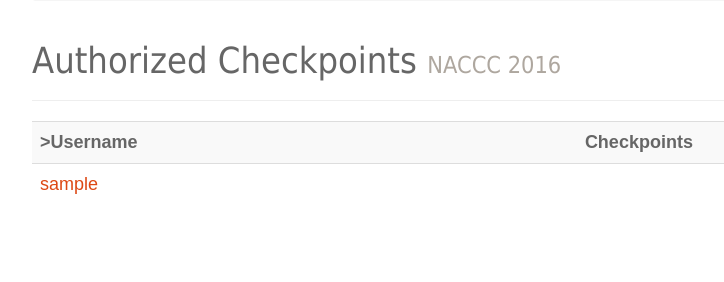
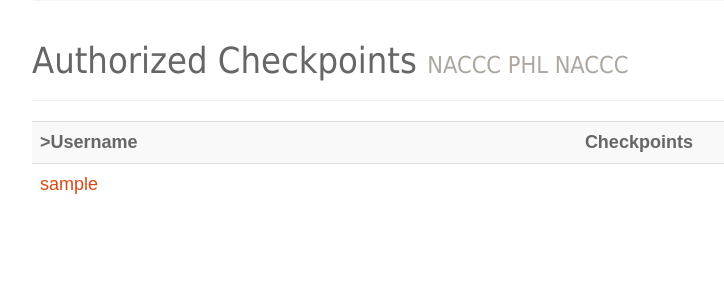
Before and after one commit to matt-savvy/checkpoint, a Django app: page /authorizedcheckpoints/ in a window 1280 px wide. Shown: the part 119-401 px from the top of the page, without its empty margins (38-762 px from the left). Run offline with Django 3.2, Linux system fonts and the light colour scheme; the visitor is signed in with stand-in values (Sample User, id 1); data comes from the database, SQL or seed files in the repository; data that the repository does not hold is empty; parts of the project's set-up code (start-up, migrations or seed data) failed here and were passed over; some libraries are stand-ins or nearby versions; some web fonts are replaced.

Commit message:
clean up templates

```diff
--- a/authorizedcheckpoints/templates/list_authorized_checkpoints.html
+++ b/authorizedcheckpoints/templates/list_authorized_checkpoints.html
@@ -1,11 +1,11 @@
 {% extends 'base.html' %}
 {% block container %}
 <ol class="breadcrumb">
-  <li><a href="/">NACCC 2016</a></li>
+  <li><a href="/">PHL NACCC</a></li>
   <li class="active">Authorized Checkpoints</li>
 </ol>
 <div class="page-header">
-  <h1>Authorized Checkpoints <small>NACCC 2016</small></h1>
+  <h1>Authorized Checkpoints <small>NACCC PHL NACCC</small></h1>
 </div>
 
 <div class="table-responsive">
--- a/authorizedcheckpoints/templates/update_authorized_checkpoints.html
+++ b/authorizedcheckpoints/templates/update_authorized_checkpoints.html
@@ -2,14 +2,14 @@
 {% load widget_tweaks %}
 {% block container %}
 <ol class="breadcrumb">
-  <li><a href="/">NACCC 2016</a></li>
+  <li><a href="/">NACCC PHL NACCC</a></li>
   <li><a href="/jobs/">Jobs</a></li>
   <li><a href="/jobs/race/{{object.race.id}}/">{{object.race}} Jobs</a></li>
   <li><a href="/jobs/details/{{object.id}}/">{{object}}</a></li>
   <li class="active">Update {{object}}</li>
 </ol>
 <div class="page-header">
-  <h1>Update Authorized Checkpoints <small>NACCC 2016</small></h1>
+  <h1>Update Authorized Checkpoints <small>NACCC PHL NACCC</small></h1>
 </div>
 
 <form action="" method="post">{% csrf_token %}
```
